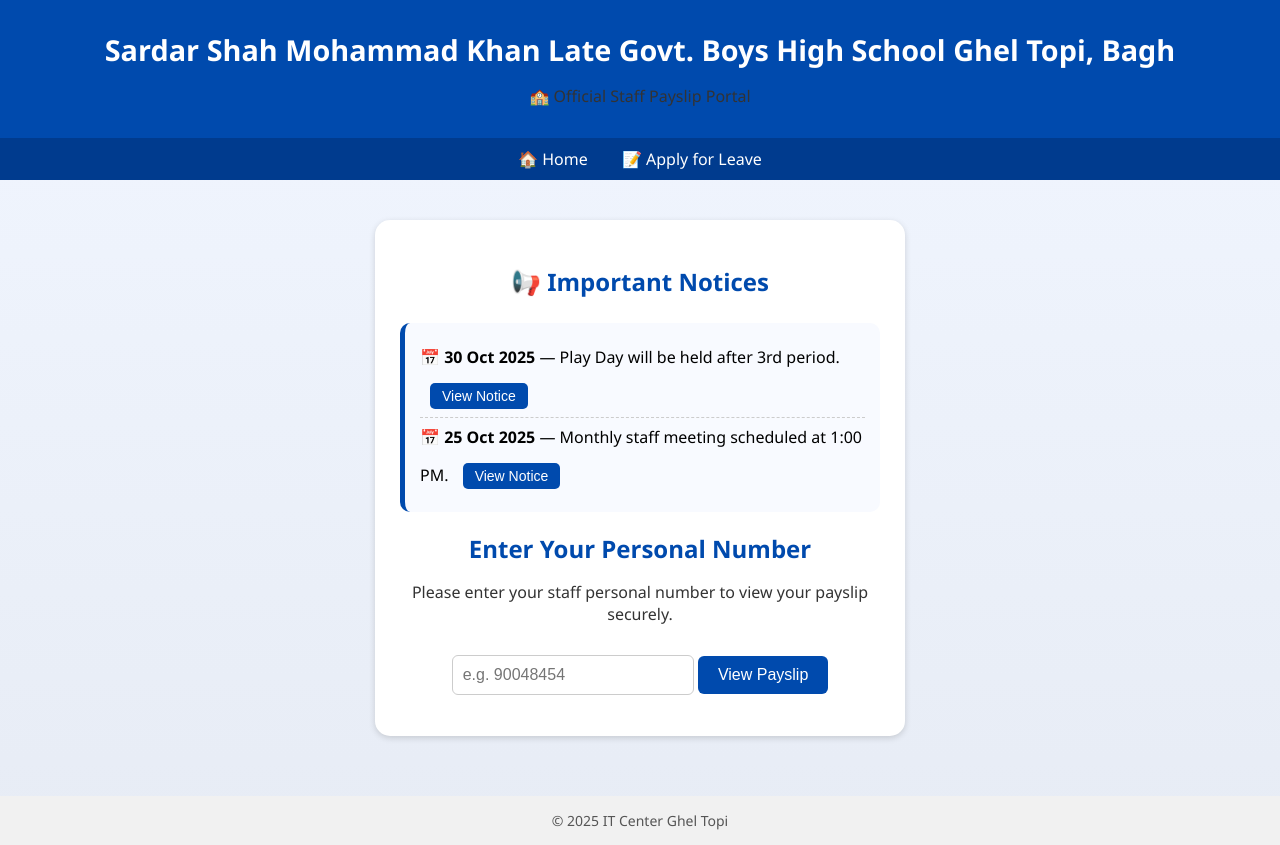
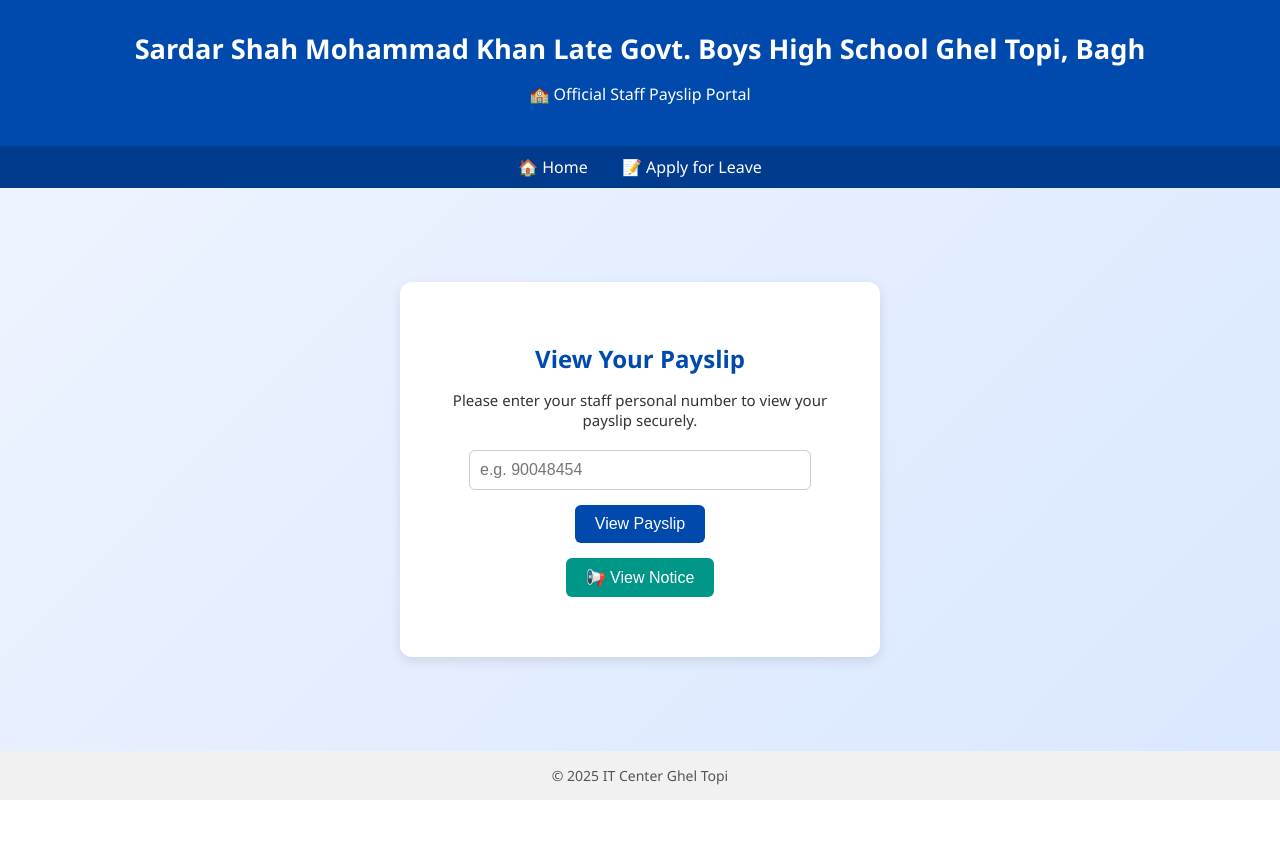
Before and after one commit to rcdotopi-eng/ghel_topi, a plain HTML site: page index.html in a window 1280 px wide. After the commit the page ends 800 px from the top, so only its background shows below. Drawn offline with Linux system fonts and the light colour scheme.

Commit message:
Update index.html

```diff
--- a/index.html
+++ b/index.html
@@ -3,41 +3,39 @@
 <head>
 <meta charset="UTF-8">
 <meta name="viewport" content="width=device-width, initial-scale=1.0">
-<title>Staff Payslip Portal | Sardar Shah Mohammad Khan Late Govt. Boys High School Ghel Topi, Bagh</title>
+<title>Sardar Shah Mohammad Khan Late Govt. Boys High School Ghel Topi, Bagh — Staff Payslip Portal</title>
 <style>
   body {
     font-family: "Segoe UI", Arial, sans-serif;
-    background: linear-gradient(180deg, #f1f6ff, #e7ecf5);
+    background: linear-gradient(135deg, #f0f5ff, #d9e7ff);
     margin: 0;
     padding: 0;
     display: flex;
     flex-direction: column;
-    align-items: center;
+    min-height: 100vh;
   }
 
   header {
-    text-align: center;
     background-color: #004aad;
     color: white;
-    width: 100%;
-    padding: 25px 0 15px;
-    box-shadow: 0 4px 6px rgba(0,0,0,0.15);
+    text-align: center;
+    padding: 25px 10px;
+    box-shadow: 0 3px 6px rgba(0,0,0,0.15);
   }
 
   header img {
-    width: 80px;
+    width: 90px;
     border-radius: 50%;
     margin-bottom: 10px;
   }
 
-  h1 {
+  header h1 {
     margin: 5px 0;
-    font-size: 1.8em;
+    font-size: 1.7em;
   }
 
   nav {
     background-color: #003b8e;
-    width: 100%;
     text-align: center;
     padding: 10px 0;
   }
@@ -54,89 +52,56 @@
     text-decoration: underline;
   }
 
-  .card {
-    background: white;
-    border-radius: 15px;
-    box-shadow: 0 2px 6px rgba(0,0,0,0.15);
-    padding: 25px;
-    margin-top: 40px;
-    width: 90%;
-    max-width: 480px;
-    text-align: center;
-    animation: fadeIn 0.7s ease-in-out;
+  .container {
+    flex: 1;
+    display: flex;
+    justify-content: center;
+    align-items: center;
+    padding: 30px;
   }
 
-  @keyframes fadeIn {
-    from {opacity: 0; transform: translateY(15px);}
-    to {opacity: 1; transform: translateY(0);}
+  .box {
+    background: white;
+    border-radius: 12px;
+    box-shadow: 0 4px 12px rgba(0,0,0,0.1);
+    padding: 40px;
+    max-width: 400px;
+    text-align: center;
   }
 
-  h2 {
+  .box h2 {
     color: #004aad;
-    margin-bottom: 10px;
+    margin-bottom: 15px;
   }
 
-  p {
+  .box p {
     color: #333;
+    font-size: 15px;
+    margin-bottom: 20px;
   }
 
   input {
     padding: 10px;
-    width: 220px;
     font-size: 16px;
+    width: 80%;
     border: 1px solid #ccc;
     border-radius: 6px;
-    margin-top: 10px;
+    margin-bottom: 15px;
   }
 
   button {
     background-color: #004aad;
     color: white;
     border: none;
+    border-radius: 6px;
     padding: 10px 20px;
-    border-radius: 6px;
     font-size: 16px;
     cursor: pointer;
-    margin-top: 15px;
-    transition: background 0.3s, transform 0.1s;
+    transition: 0.3s;
   }
 
   button:hover {
-    background-color: #003b8e;
-    transform: scale(1.03);
-  }
-
-  .notice-box {
-    background: #f8faff;
-    border-left: 5px solid #004aad;
-    border-radius: 10px;
-    padding: 15px;
-    text-align: left;
-    margin-top: 25px;
-  }
-
-  .notice-item {
-    border-bottom: 1px dashed #ccc;
-    padding: 8px 0;
-  }
-
-  .notice-item:last-child {
-    border-bottom: none;
-  }
-
-  .view-btn {
-    background-color: #004aad;
-    color: white;
-    border: none;
-    padding: 5px 12px;
-    border-radius: 5px;
-    font-size: 14px;
-    margin-left: 10px;
-    cursor: pointer;
-  }
-
-  .view-btn:hover {
-    background-color: #003b8e;
+    background-color: #00337a;
   }
 
   #msg {
@@ -145,41 +110,57 @@
     margin-top: 10px;
   }
 
-  footer {
-    margin-top: 60px;
-    background-color: #f1f1f1;
-    width: 100%;
-    padding: 15px 0;
-    font-size: 14px;
-    text-align: center;
-    color: #555;
+  .notice-btn {
+    background-color: #009688;
+    margin-top: 15px;
   }
 
-  dialog {
-    border: none;
-    border-radius: 12px;
+  .notice-btn:hover {
+    background-color: #00796b;
+  }
+
+  footer {
+    background-color: #f1f1f1;
+    text-align: center;
+    padding: 15px;
+    font-size: 14px;
+    color: #555;
+    margin-top: auto;
+  }
+
+  /* Popup notice modal */
+  .modal {
+    display: none;
+    position: fixed;
+    z-index: 999;
+    left: 0;
+    top: 0;
+    width: 100%;
+    height: 100%;
+    background-color: rgba(0,0,0,0.5);
+  }
+
+  .modal-content {
+    background-color: white;
+    margin: 10% auto;
     padding: 20px;
+    border-radius: 10px;
     width: 90%;
     max-width: 400px;
+    text-align: center;
     box-shadow: 0 4px 10px rgba(0,0,0,0.3);
   }
 
-  dialog::backdrop {
-    background-color: rgba(0,0,0,0.4);
-  }
-
-  .close-btn {
-    background-color: #999;
-    color: white;
-    border: none;
-    padding: 5px 12px;
-    border-radius: 5px;
+  .close {
+    color: #555;
     float: right;
+    font-size: 24px;
+    font-weight: bold;
     cursor: pointer;
   }
 
-  .close-btn:hover {
-    background-color: #666;
+  .close:hover {
+    color: black;
   }
 </style>
 </head>
@@ -196,34 +177,29 @@
   <a href="leave.html">📝 Apply for Leave</a>
 </nav>
 
-<div class="card">
-  <h2>📢 Important Notices</h2>
-  <div class="notice-box">
-    <div class="notice-item">
-      📅 <b>30 Oct 2025</b> — Play Day will be held after 3rd period.
-      <button class="view-btn" onclick="viewNotice('Play Day will be held after 3rd period after 3rd period in the school ground. All teachers are requested to manage their classes accordingly.')">View Notice</button>
-    </div>
-    <div class="notice-item">
-      📅 <b>25 Oct 2025</b> — Monthly staff meeting scheduled at 1:00 PM.
-      <button class="view-btn" onclick="viewNotice('A staff meeting will be held at 1:00 PM in the principal’s office. Attendance is compulsory for all teaching and non-teaching staff.')">View Notice</button>
-    </div>
+<div class="container">
+  <div class="box">
+    <h2>View Your Payslip</h2>
+    <p>Please enter your staff personal number to view your payslip securely.</p>
+    <input type="text" id="pnum" placeholder="e.g. 90048454">
+    <br>
+    <button onclick="openPayslip()">View Payslip</button>
+    <br>
+    <button class="notice-btn" onclick="showNotice()">📢 View Notice</button>
+    <p id="msg"></p>
   </div>
+</div>
 
-  <h2>Enter Your Personal Number</h2>
-  <p>Please enter your staff personal number to view your payslip securely.</p>
-  <input type="text" id="pnum" placeholder="e.g. 90048454">
-  <button onclick="openPayslip()">View Payslip</button>
-  <p id="msg"></p>
+<!-- Notice Modal -->
+<div id="noticeModal" class="modal">
+  <div class="modal-content">
+    <span class="close" onclick="closeNotice()">&times;</span>
+    <h3>📢 Important Notice</h3>
+    <p id="noticeText">Today, 30 October 2025, is Play Day after 3rd period.</p>
+  </div>
 </div>
 
 <footer>© 2025 IT Center Ghel Topi</footer>
-
-<!-- Notice Dialog -->
-<dialog id="noticeDialog">
-  <button class="close-btn" onclick="closeNotice()">✖</button>
-  <h3>Notice Details</h3>
-  <p id="noticeText"></p>
-</dialog>
 
 <script>
 function openPayslip() {
@@ -235,25 +211,32 @@ function openPayslip() {
     return;
   }
   const url = 'payslips/' + num + '.pdf';
-  fetch(url)
-    .then(r => {
-      if (r.ok) window.open(url, '_blank');
-      else msg.innerText = "❌ Payslip not found. Please check your number.";
-    })
-    .catch(() => {
-      msg.innerText = "⚠️ Error opening payslip. Please try again.";
-    });
+  fetch(url).then(r => {
+    if (r.ok) {
+      window.open(url, '_blank');
+    } else {
+      msg.innerText = "❌ Payslip not found. Please check your number.";
+    }
+  }).catch(() => {
+    msg.innerText = "⚠️ Error opening payslip. Please try again.";
+  });
 }
 
-// Notice popup
-function viewNotice(text) {
-  document.getElementById('noticeText').innerText = text;
-  document.getElementById('noticeDialog').showModal();
+function showNotice() {
+  document.getElementById("noticeModal").style.display = "block";
 }
 
 function closeNotice() {
-  document.getElementById('noticeDialog').close();
+  document.getElementById("noticeModal").style.display = "none";
 }
+
+// Close modal when clicking outside
+window.onclick = function(event) {
+  const modal = document.getElementById("noticeModal");
+  if (event.target === modal) {
+    modal.style.display = "none";
+  }
+};
 </script>
 </body>
 </html>
```
